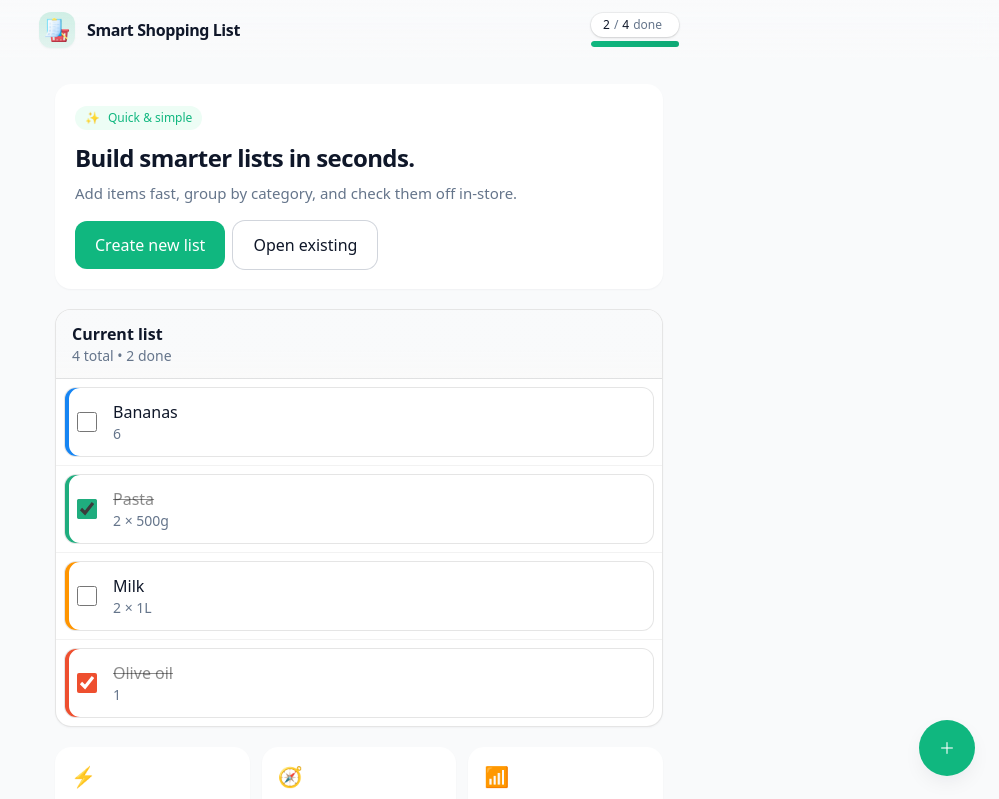
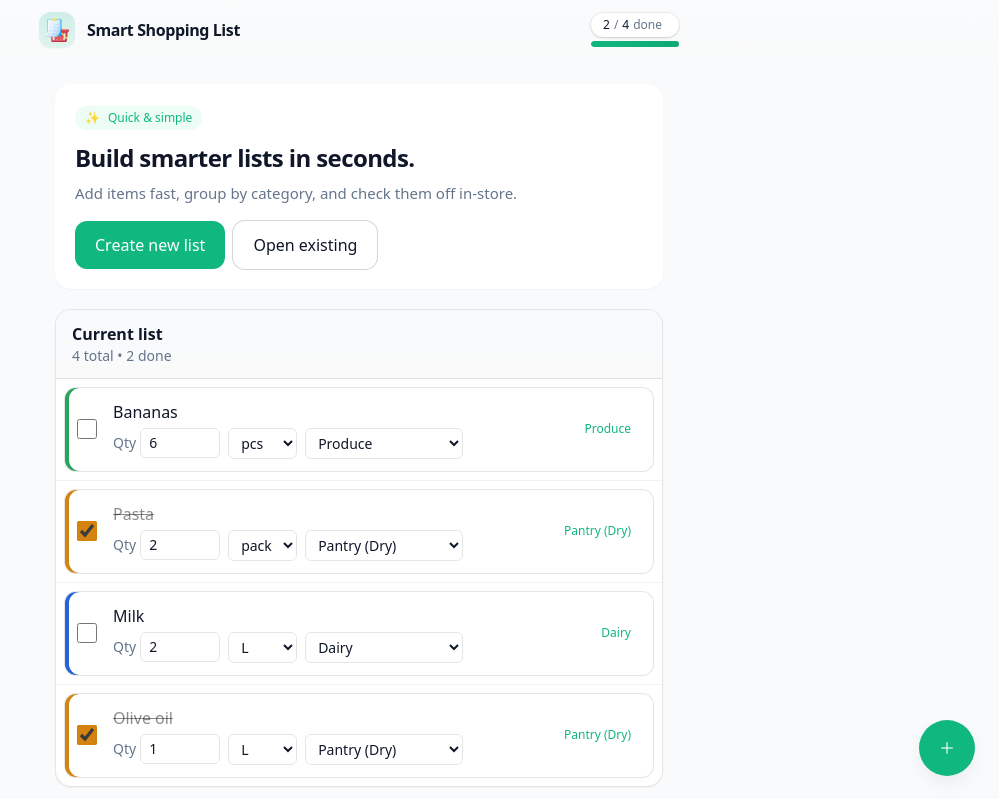
Before and after one commit to Kalikian/smart-shopping-list-frontend, a React (Vite) app: page / in a window 1280 px wide. Shown: the top 799 px of the page, without its empty margins (281-1280 px from the left). Built offline with nearby package versions, Linux system fonts and the light colour scheme.

Commit message:
fix(list): make colorForItem single-arg (remove unused index) and use neutral gray for uncategorized items

```diff
--- a/src/App.tsx
+++ b/src/App.tsx
@@ -1,3 +1,6 @@
+// Orchestrates UI: header counters, local demo state, and handlers.
+// Uses structured fields: amount (number), unit (string), category (Category).
+
 import { useMemo, useState } from "react";
 import AppHeader from "./components/AppHeader";
 import HeroCard from "./components/HeroCard";
@@ -7,16 +10,17 @@ import Fab from "./components/Fab";
 import type { Item } from "./components/ListItem";
 
 export default function App() {
-  // Local demo state
+  // Demo data (EN categories)
   const [items, setItems] = useState<Item[]>([
-    { id: "i1", name: "Bananas", qty: "6", done: false },
-    { id: "i2", name: "Pasta", qty: "2 × 500g", done: true },
-    { id: "i3", name: "Milk", qty: "2 × 1L", done: false },
-    { id: "i4", name: "Olive oil", qty: "1", done: true },
+    { id: "i1", name: "Bananas",   amount: 6, unit: "pcs",  category: "Produce",        done: false },
+    { id: "i2", name: "Pasta",     amount: 2, unit: "pack", category: "Pantry (Dry)",    done: true  },
+    { id: "i3", name: "Milk",      amount: 2, unit: "L",    category: "Dairy",           done: false },
+    { id: "i4", name: "Olive oil", amount: 1, unit: "L",    category: "Pantry (Dry)",    done: true  },
   ]);
+
   const [creating, setCreating] = useState(false);
 
-  // Derive counters for header
+  // Header counters
   const { total, open } = useMemo(() => {
     const total = items.length;
     const done = items.filter((i) => i.done).length;
@@ -27,7 +31,11 @@ export default function App() {
   const toggleItem = (id: string) =>
     setItems((prev) => prev.map((it) => (it.id === id ? { ...it, done: !it.done } : it)));
 
-  // Fake create
+  // Inline edit patch
+  const updateItem = (id: string, patch: Partial<Item>) =>
+    setItems((prev) => prev.map((it) => (it.id === id ? { ...it, ...patch } : it)));
+
+  // Fake "create list" loader
   const handleCreateList = () => {
     setCreating(true);
     setTimeout(() => setCreating(false), 700);
@@ -35,12 +43,11 @@ export default function App() {
 
   return (
     <div className="min-h-screen bg-[hsl(var(--bg))] text-[hsl(var(--text))]">
-      {/* FIX: pass correct header numbers (open, total) */}
       <AppHeader open={open} total={total} />
 
       <main className="mx-auto max-w-screen-sm safe-x pb-28 pt-4">
         <HeroCard creating={creating} onCreate={handleCreateList} />
-        <List items={items} onToggle={toggleItem} />
+        <List items={items} onToggle={toggleItem} onChange={updateItem} />
         <FeatureTiles />
       </main>
 
--- a/src/components/Fab.tsx
+++ b/src/components/Fab.tsx
@@ -1,4 +1,3 @@
-// Floating Action Button (placeholder)
 type FabProps = {
   disabled?: boolean;
   title?: string;
--- a/src/components/FeatureTiles.tsx
+++ b/src/components/FeatureTiles.tsx
@@ -1,4 +1,3 @@
-// Tiny static feature grid
 export default function FeatureTiles() {
   const data = [
     { icon: "⚡", title: "Fast input", desc: "Add multiple items quickly." },
--- a/src/components/List.tsx
+++ b/src/components/List.tsx
@@ -1,18 +1,41 @@
-// List section showing header with counters + items and visible card border
-import ListItem, { type Item } from "./ListItem";
+// List section showing header with counters + items and visible card border.
+// Maps category -> fixed brand colors (CSS variables).
+// If no category is chosen, use a neutral gray (CSS var with fallback).
+
+import ListItem, { type Item, type Category } from "./ListItem";
+
+// Neutral gray fallback: uses --cat-neutral if defined, else medium gray.
+const NEUTRAL = `hsl(var(--cat-neutral, 0 0% 55%))`;
+
+const CATEGORY_COLORS: Record<Category, string> = {
+  Produce: `hsl(var(--cat-produce))`,
+  Dairy: `hsl(var(--cat-dairy))`,
+  "Meat & Fish": `hsl(var(--cat-meat))`,
+  Bakery: `hsl(var(--cat-bakery))`,
+  "Pantry (Dry)": `hsl(var(--cat-pantry))`,
+  Beverages: `hsl(var(--cat-beverages))`,
+  Frozen: `hsl(var(--cat-frozen))`,
+  "Snacks & Sweets": `hsl(var(--cat-snacks))`,
+  "Household & Care": `hsl(var(--cat-household))`,
+};
+
+// ONE-ARG function now: item -> color (or neutral)
+function colorForItem(item: Item): string {
+  if (item.category && CATEGORY_COLORS[item.category]) {
+    return CATEGORY_COLORS[item.category];
+  }
+  return NEUTRAL;
+}
 
 type ListProps = {
   items: Item[];
   onToggle: (id: string) => void;
+  onChange: (id: string, patch: Partial<Item>) => void;
 };
 
-export default function List({ items, onToggle }: ListProps) {
+export default function List({ items, onToggle, onChange }: ListProps) {
   const total = items.length;
   const done = items.filter((i) => i.done).length;
-
-  // Cycle through 4 pleasant hues
-  const hues = ["--c1", "--c2", "--c3", "--c4"] as const;
-  const colorForIndex = (i: number) => `hsl(var(${hues[i % hues.length]}))`;
 
   return (
     <section className="mt-5 card p-0 overflow-hidden border border-black/10">
@@ -30,8 +53,14 @@ export default function List({ items, onToggle }: ListProps) {
       </header>
 
       <ul className="divide-y divide-black/5">
-        {items.map((it, i) => (
-          <ListItem key={it.id} item={it} onToggle={onToggle} color={colorForIndex(i)} />
+        {items.map((it) => (
+          <ListItem
+            key={it.id}
+            item={it}
+            color={colorForItem(it)}
+            onToggle={onToggle}
+            onChange={(patch) => onChange(it.id, patch)}
+          />
         ))}
       </ul>
     </section>
--- a/src/components/ListItem.tsx
+++ b/src/components/ListItem.tsx
@@ -1,35 +1,58 @@
-// Renders a single item row with checkbox and optional qty/category
+// Item row with inline editing for amount, unit, category.
+// Shows colored left bar; checkbox accent matches row color.
+
+export type Category =
+  | "Produce"
+  | "Dairy"
+  | "Meat & Fish"
+  | "Bakery"
+  | "Pantry (Dry)"
+  | "Beverages"
+  | "Frozen"
+  | "Snacks & Sweets"
+  | "Household & Care";
+
 export type Item = {
   id: string;
   name: string;
-  qty?: string;
   done: boolean;
-  category?: string;
+  amount?: number;   // e.g. 6
+  unit?: string;     // "pcs" | "kg" | "g" | "L" | "ml" | "pack" ...
+  category?: Category;
 };
 
 type ListItemProps = {
   item: Item;
   onToggle: (id: string) => void;
-  /** CSS color string e.g. 'hsl(var(--c1))' */
-  color: string;
+  onChange: (patch: Partial<Item>) => void;
+  color: string; // e.g. 'hsl(var(--cat-produce))'
 };
 
-export default function ListItem({ item, onToggle, color }: ListItemProps) {
+// Narrow the select options to Category literals
+export const CATEGORIES = [
+  "Produce",
+  "Dairy",
+  "Meat & Fish",
+  "Bakery",
+  "Pantry (Dry)",
+  "Beverages",
+  "Frozen",
+  "Snacks & Sweets",
+  "Household & Care",
+] as const satisfies readonly Category[];
+
+const UNITS = ["pcs", "kg", "g", "L", "ml", "pack"] as const;
+
+export default function ListItem({ item, onToggle, onChange, color }: ListItemProps) {
+  const step = item.unit === "kg" || item.unit === "L" ? 0.1 : 1;
+
   return (
     <li className="p-2">
       <div
-        className={[
-          "relative flex items-center gap-3 rounded-xl border",
-          "border-black/10 bg-white/60 dark:bg-white/5",
-          "shadow-sm hover:shadow-md",
-          "transition-all focus-within:ring-2 focus-within:ring-black/10",
-        ].join(" ")}
-        style={{
-          // thin left color bar
-          boxShadow: `inset 4px 0 0 0 ${color}`,
-        }}
+        className="relative flex flex-wrap items-center gap-3 rounded-xl border border-black/10 bg-white/60 shadow-sm hover:shadow-md transition-all focus-within:ring-2 focus-within:ring-black/10"
+        style={{ boxShadow: `inset 4px 0 0 0 ${color}` }}
       >
-        {/* Checkbox with per-row accent color */}
+        {/* Checkbox */}
         <input
           type="checkbox"
           className="ml-3 mr-1 h-5 w-5 rounded-md"
@@ -39,19 +62,73 @@ export default function ListItem({ item, onToggle, color }: ListItemProps) {
           style={{ accentColor: color }}
         />
 
-        {/* Name + Qty */}
-        <div className="flex-1 min-w-0 py-3 pr-3">
+        {/* Name */}
+        <div className="min-w-0 flex-1 py-3">
           <div className={`font-medium truncate ${item.done ? "line-through text-black/45" : ""}`}>
             {item.name}
           </div>
-          {item.qty && <div className="text-sm text-[hsl(var(--muted))]">{item.qty}</div>}
+
+          {/* Inline controls: amount + unit + category */}
+          <div className="mt-1 flex flex-wrap items-center gap-2 text-sm">
+            {/* amount */}
+            <label className="flex items-center gap-1">
+              <span className="text-[hsl(var(--muted))]">Qty</span>
+              <input
+                type="number"
+                inputMode="decimal"
+                step={step}
+                min={0}
+                className="w-20 rounded-md border border-black/10 px-2 py-1"
+                value={item.amount ?? ""}
+                onChange={(e) => {
+                  const raw = e.target.value;
+                  onChange({ amount: raw === "" ? undefined : Number(raw) });
+                }}
+              />
+            </label>
+
+            {/* unit */}
+            <select
+              className="rounded-md border border-black/10 px-2 py-1"
+              value={item.unit ?? ""}
+              onChange={(e) => onChange({ unit: e.target.value || undefined })}
+            >
+              <option value="">Unit</option>
+              {UNITS.map((u) => (
+                <option key={u} value={u}>
+                  {u}
+                </option>
+              ))}
+            </select>
+
+            {/* category */}
+            <select
+              className="rounded-md border border-black/10 px-2 py-1"
+              value={item.category ?? ""}
+              onChange={(e) => {
+                // Narrow string to Category | undefined
+                const val = (e.target.value || undefined) as Category | undefined;
+                onChange({ category: val });
+              }}
+            >
+              <option value="">Category</option>
+              {CATEGORIES.map((c) => (
+                <option key={c} value={c}>
+                  {c}
+                </option>
+              ))}
+            </select>
+          </div>
         </div>
 
-        {/* Optional category chip */}
+        {/* Visual category chip */}
         {item.category && (
           <span
-            className="chip mr-3"
-            style={{ backgroundColor: `${color} / 0.12`, color: "inherit", borderColor: `${color} / 0.35` }}
+            className="chip mr-3 mb-3 sm:mb-0"
+            style={{
+              backgroundColor: `${color} / 0.12`,
+              borderColor: `${color} / 0.35`,
+            }}
           >
             {item.category}
           </span>
--- a/src/styles/theme.css
+++ b/src/styles/theme.css
@@ -24,11 +24,16 @@
   --shadow-sm: 0 1px 2px 0 hsl(220 43% 11% / 0.04);
   --shadow-md: 0 8px 24px -8px hsl(220 43% 11% / 0.12);
 
-  /* 4 friendly accent hues for list rows */
-  --c1: 210 90% 52%; /* blue */
-  --c2: 160 70% 40%; /* mint/teal */
-  --c3: 35 100% 50%; /* amber */
-  --c4: 10 85% 56%; /* coral */
+  --cat-produce: 145 62% 40%;
+  --cat-dairy: 220 70% 50%;
+  --cat-meat: 355 70% 50%;
+  --cat-bakery: 28 90% 55%;
+  --cat-pantry: 35 85% 45%;
+  --cat-beverages: 188 72% 45%;
+  --cat-frozen: 200 80% 50%;
+  --cat-snacks: 330 65% 55%;
+  --cat-household: 265 55% 55%;
+  --cat-neutral: 0 0% 55%;
 }
 
 @media (prefers-color-scheme: dark) {
```
Also changed, not shown: src/components/HeroCard.tsx (+2 -10 lines).
